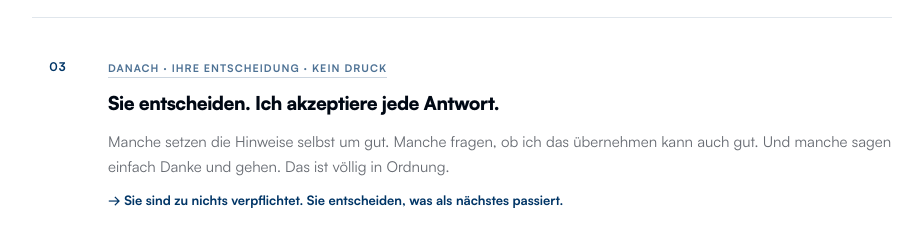
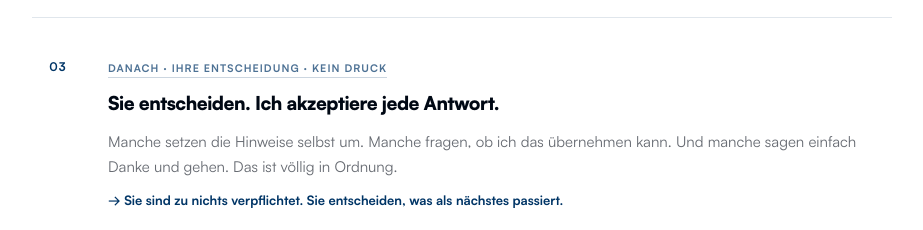
Before and after one commit to Franco-Cipolla/franco-cipolla-website, a React (Vite) app: page /website-analyse in a window 1280 px wide. Shown: the part 4320-4550 px from the top of the page, without its empty margins (178-1101 px from the left). Built offline with nearby package versions, Linux system fonts and the light colour scheme; no server answers.

Commit message:
`Updated ErstGespraech.jsx: corrected text in step 3`

```diff
--- a/src/pages/ErstGespraech.jsx
+++ b/src/pages/ErstGespraech.jsx
@@ -445,7 +445,7 @@ const ErstGespraech = () => {
               ref: step3Ref, num: "03",
               badge: "Danach · Ihre Entscheidung · kein Druck",
               title: "Sie entscheiden. Ich akzeptiere jede Antwort.",
-              body: "Manche setzen die Hinweise selbst um gut. Manche fragen, ob ich das übernehmen kann auch gut. Und manche sagen einfach Danke und gehen. Das ist völlig in Ordnung. ",
+              body: "Manche setzen die Hinweise selbst um. Manche fragen, ob ich das übernehmen kann. Und manche sagen einfach Danke und gehen. Das ist völlig in Ordnung. ",
               result: "→ Sie sind zu nichts verpflichtet. Sie entscheiden, was als nächstes passiert.",
             },
           ].map(({ ref, num, badge, title, body, result }, i, arr) => (
```
